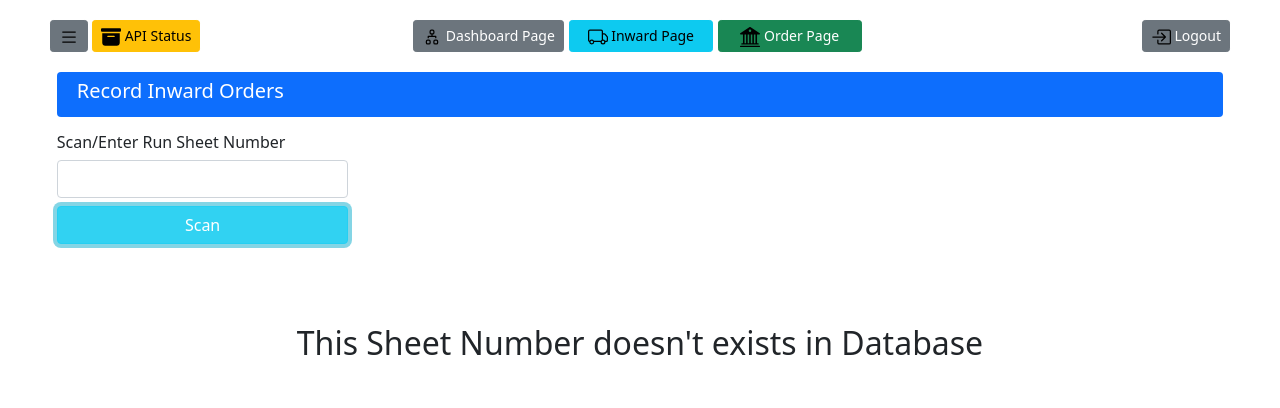
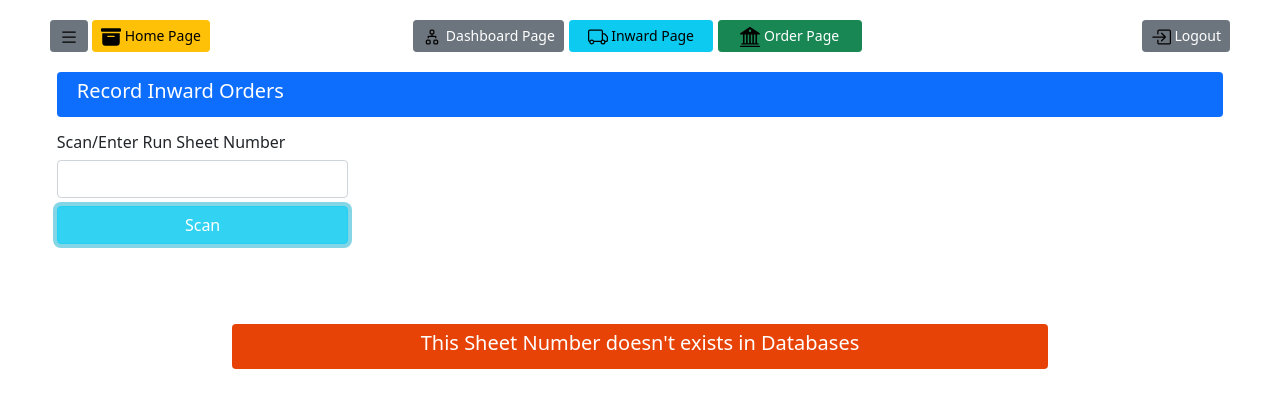
Before and after one commit to SudiptaKD/DotRedTask, a React (Create React App) app: page /inward in a window 1280 px wide. Both pictures are taken after a click on the button "Scan". Shown: the top 408 px of the page. Built offline with nearby package versions, Linux system fonts and the light colour scheme.

Commit message:
Warnning

```diff
--- a/src/components/header/Header.js
+++ b/src/components/header/Header.js
@@ -18,10 +18,12 @@ export default function Header() {
             <Button size="sm" variant='secondary' style={{'marginRight':'4px'}}>
               <img src={LIST} alt="list" style={{'width':'20px', 'height':'20px'}} />
             </Button>{' '}
-            <Button size="sm" variant='warning'>
-              <img src={ApiArchive} alt="apiArchive" style={{'width':'20px', 'height':'20px'}} />
-              {' '} API Status
-            </Button>
+            <Link to="/" style={{'textDecoration':'none'}}>
+              <Button size="sm" variant='warning'>
+                <img src={ApiArchive} alt="apiArchive" style={{'width':'20px', 'height':'20px'}} />
+                {' '} Home Page
+              </Button>
+            </Link>
           </Col>
           <Col className=' d-flex justify-content-center' lg={8}>
             <Link to="/dashboard" style={{'textDecoration':'none'}}>
--- a/src/components/inward/Inward.js
+++ b/src/components/inward/Inward.js
@@ -57,9 +57,10 @@ export const Inward = ({data}) => {
         </>
       )}
       {!ifFound &&
-        <h2 className='d-flex  justify-content-center  mt-10' style={{'marginTop':'80px'}} >
-          This Sheet Number doesn't exists in Database
-        </h2>
+          <header className='d-flex align-items-center justify-content-center' style={{'width':'70%', 'backgroundColor':'#e84307',
+            'minHeight':'45px', 'borderRadius':'4px', 'color': 'white', 'padding':'auto', 'margin':'80px auto '}}>
+            <h5>This Sheet Number doesn't exists in Databases</h5>
+          </header>
       }
     </Container>
   )
```
